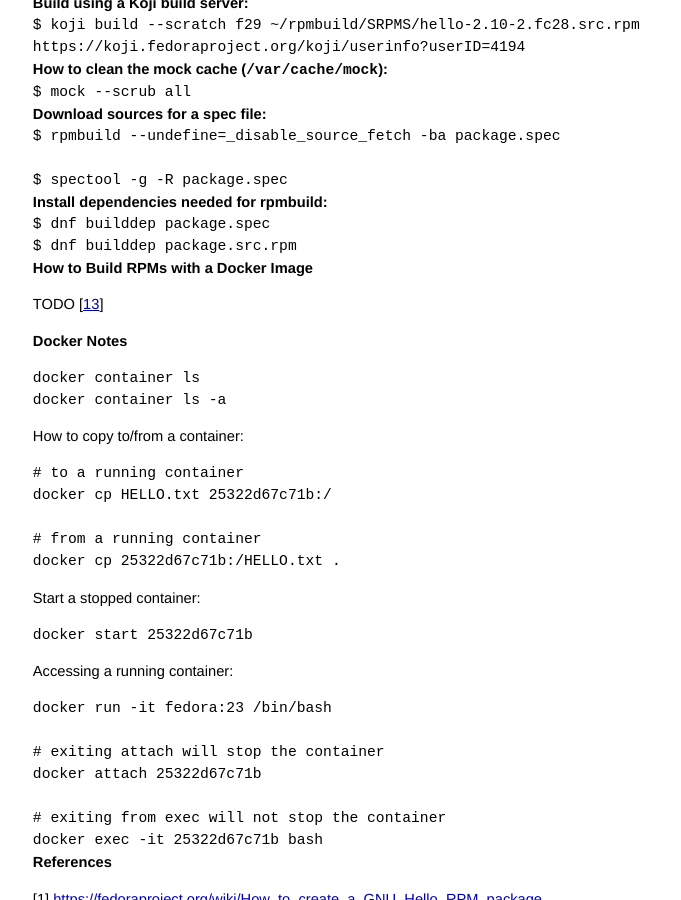
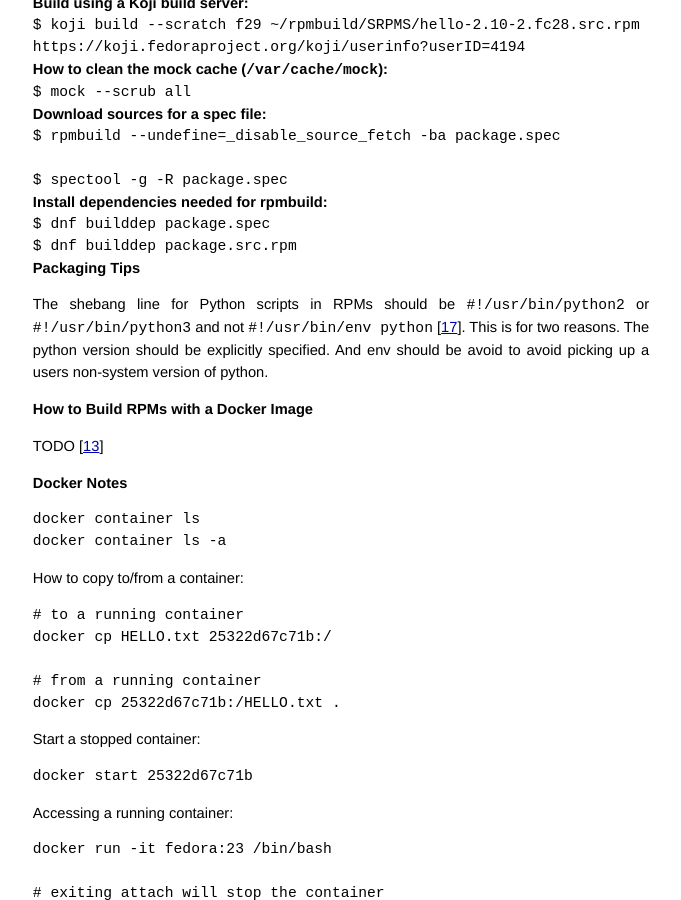
Before and after one commit to jmahler/jmahler.github.io, a Jekyll site: the page built from _posts/2018-06-28-fedora_package_development.md, in a window 1280 px wide and 900 px high, scrolled down 869 px. Shown: the whole window, without its empty margins (299-980 px from the left). Built offline with Jekyll 4.4.1, drawn with Linux system fonts in a browser that asks for light colours; some of the changed text lies outside the part shown.

Commit message:
note on python /bin/env scripts

```diff
--- a/_posts/2018-06-28-fedora_package_development.md
+++ b/_posts/2018-06-28-fedora_package_development.md
@@ -22,6 +22,7 @@
 [14]: https://alt.fedoraproject.org/cloud/
 [15]: https://fedoraproject.org/wiki/Join_the_package_collection_maintainers#One-off_contributions
 [16]: https://bugzilla.redhat.com/buglist.cgi?bug_status=ASSIGNED&bug_status=FAILS_QA&bug_status=MODIFIED&bug_status=NEEDINFO&bug_status=NEW&bug_status=ON_DEV&bug_status=ON_QA&bug_status=PASSES_QA&bug_status=POST&bug_status=RELEASE_PENDING&bug_status=VERIFIED&bugidtype=include&component=Package%20Review&field0-0-0=flagtypes.name&field0-1-0=bug_id&field0-2-0=bug_id&field0-3-0=bug_id&field0-4-0=bug_id&list_id=9069930&product=Fedora&query_format=advanced&query_format=advanced&type0-0-0=notsubstring&type0-1-0=notregexp&type0-2-0=notregexp&type0-3-0=notregexp&type0-4-0=notregexp&value0-0-0=fedora-review%2B&value0-1-0=%5E163776%24&value0-2-0=%5E163778%24&value0-3-0=%5E163779%24&value0-4-0=%5E177841%24
+[17]: https://fedoraproject.org/wiki/Packaging:Python
 
 # Getting Started
 
@@ -81,6 +82,14 @@
     $ dnf builddep package.spec
     $ dnf builddep package.src.rpm
 
+# Packaging Tips
+
+The shebang line for Python scripts in RPMs should be
+`#!/usr/bin/python2` or `#!/usr/bin/python3` and not
+`#!/usr/bin/env python` \[[17]\].  This is for two
+reasons.  The python version should be explicitly
+specified.  And env should be avoid to avoid picking
+up a users non-system version of python.
 
 # How to Build RPMs with a Docker Image
 
@@ -146,3 +155,5 @@
 \[15\] [https://fedoraproject.org/wiki/Join_the_package_collection_maintainers#One-off_contributions][15]
 
 \[16\] [https://bugzilla.redhat.com/buglist.cgi?bug_status=ASSIGNED&bug_status=FAILS_QA&bug_status...][16]
+
+\[17\]: [https://fedoraproject.org/wiki/Packaging:Python][17]
```
